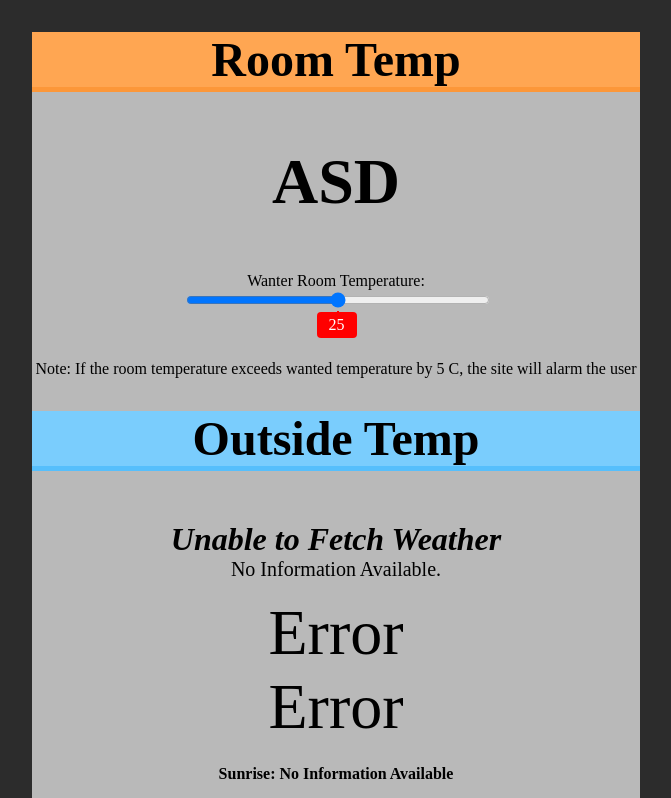
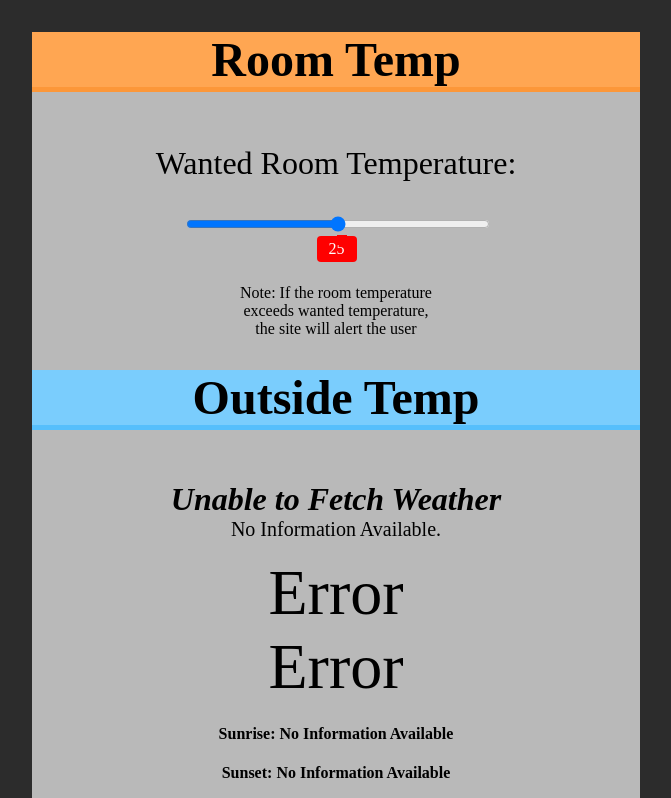
Before and after one commit to lsuutari19/IoT_project, a website: page frontend/public/index.html in a window 1280 px wide. Shown: the top 798 px of the page, without its empty margins (304-975 px from the left). Drawn offline with nearby package versions, Linux system fonts and the light colour scheme; no server answers.

Commit message:
style fixes

```diff
--- a/frontend/public/index.html
+++ b/frontend/public/index.html
@@ -1,15 +1,12 @@
 <!DOCTYPE html>
 <html>
-
-<script
-src="https://cdnjs.cloudflare.com/ajax/libs/Chart.js/2.9.4/Chart.js">
-</script>
+  <script src="https://cdnjs.cloudflare.com/ajax/libs/Chart.js/2.9.4/Chart.js"></script>
 
   <head>
     <title>Smart Home Temperature</title>
-    <meta name="viewport" content="width=device-width, initial-scale=1.0">
-    <script src='https://cdnjs.cloudflare.com/ajax/libs/socket.io/2.0.4/socket.io.js'></script>
-    <link rel="stylesheet" href="styles.css">
+    <meta name="viewport" content="width=device-width, initial-scale=1.0" />
+    <script src="https://cdnjs.cloudflare.com/ajax/libs/socket.io/2.0.4/socket.io.js"></script>
+    <link rel="stylesheet" href="styles.css" />
   </head>
 
   <body>
@@ -19,26 +16,27 @@ src="https://cdnjs.cloudflare.com/ajax/libs/Chart.js/2.9.4/Chart.js">
         <h2>
           <script>
             var socket = io();
-                socket.on('data', function(data) {
+            socket.on("data", function (data) {
               console.log(data);
-                    document.getElementById('sample').innerHTML = data;
+              document.getElementById("sample").innerHTML = data;
             });
           </script>
-                <div id="sample">ASD</div>
+          <div id="sample"></div>
         </h2>
-            Wanter Room Temperature:
+        <p class="temperature">Wanted Room Temperature:</p>
         <div class="range-wrap">
-                <input type="range" class="range" min="-20" max="70">
+          <input type="range" class="range" min="-20" max="70" />
           <output class="bubble"></output>
         </div>
         <p>
-                Note: If the room temperature exceeds wanted temperature by 5 C,
-                the site will alarm the user
+          Note: If the room temperature <br>
+          exceeds wanted temperature, <br>
+          the site will alert the user
         </p>
       </div>
       <div class="inner">
         <h1 class="mid">Outside Temp</h1>
-            <img src="" alt="" srcset="" id="weather-icon">
+        <img src="" alt="" srcset="" id="weather-icon" />
         <div id="location">Unable to Fetch Weather</div>
         <div class="desc">No Information Available.</div>
         <div class="weather">
@@ -46,13 +44,18 @@ src="https://cdnjs.cloudflare.com/ajax/libs/Chart.js/2.9.4/Chart.js">
           <div class="f">Error</div>
         </div>
         <div class="info">
-                <h4>Sunrise: <span class="sunrise">No Information Available</span></h4>
+          <h4>
+            Sunrise: <span class="sunrise">No Information Available</span>
+          </h4>
           <h4>Sunset: <span class="sunset">No Information Available</span></h4>
         </div>
-            <canvas class ="canvas" id="tempChart" style="width:100%;max-width:512px; margin: 0 auto;"></canvas>
+        <canvas
+          class="canvas"
+          id="tempChart"
+          style="width: 100%; max-width: 512px; margin: 0 auto"
+        ></canvas>
       </div>
       <script src="scripts.js"></script>
     </div>
   </body>
-
 </html>
--- a/frontend/public/scripts.js
+++ b/frontend/public/scripts.js
@@ -47,6 +47,7 @@ function setBubble(range, bubble) {
     }
   });
 }
+
 window.addEventListener("load", () => {
   // Accesing Geolocation of User
   if (navigator.geolocation) {
--- a/frontend/public/styles.css
+++ b/frontend/public/styles.css
@@ -100,8 +100,8 @@ div.inner {
 .bubble::after {
   content: "";
   position: absolute;
-  width: 2px;
-  height: 2px;
+  width: 10px;
+  height: 10px;
   background: red;
   top: -1px;
   left: 50%;
@@ -110,3 +110,7 @@ div.inner {
 body {
   margin: 2rem;
 }
+
+.temperature {
+  font-size: 200%;
+}
```
Lines whose indentation alone changed are shown as unchanged.
